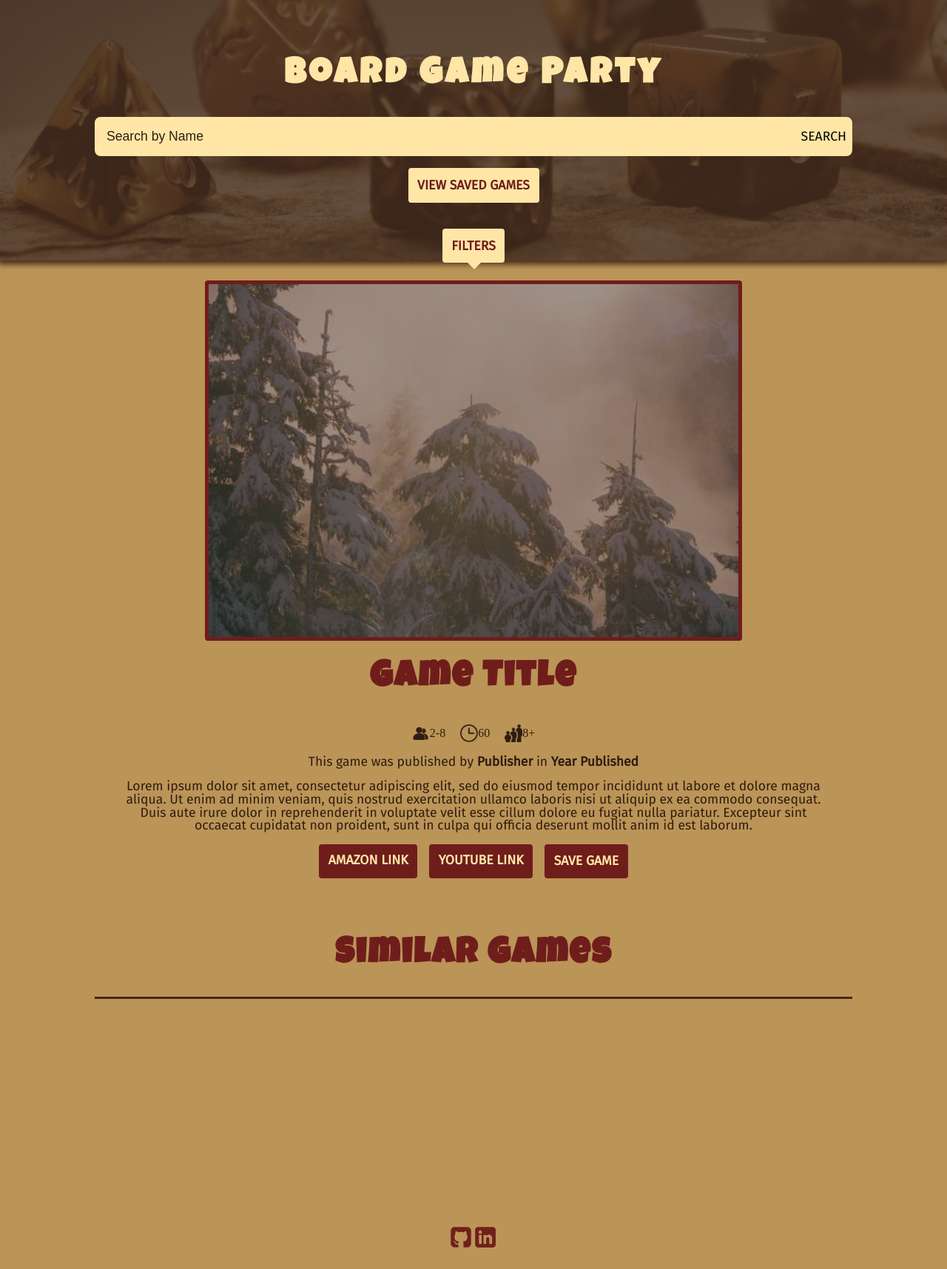
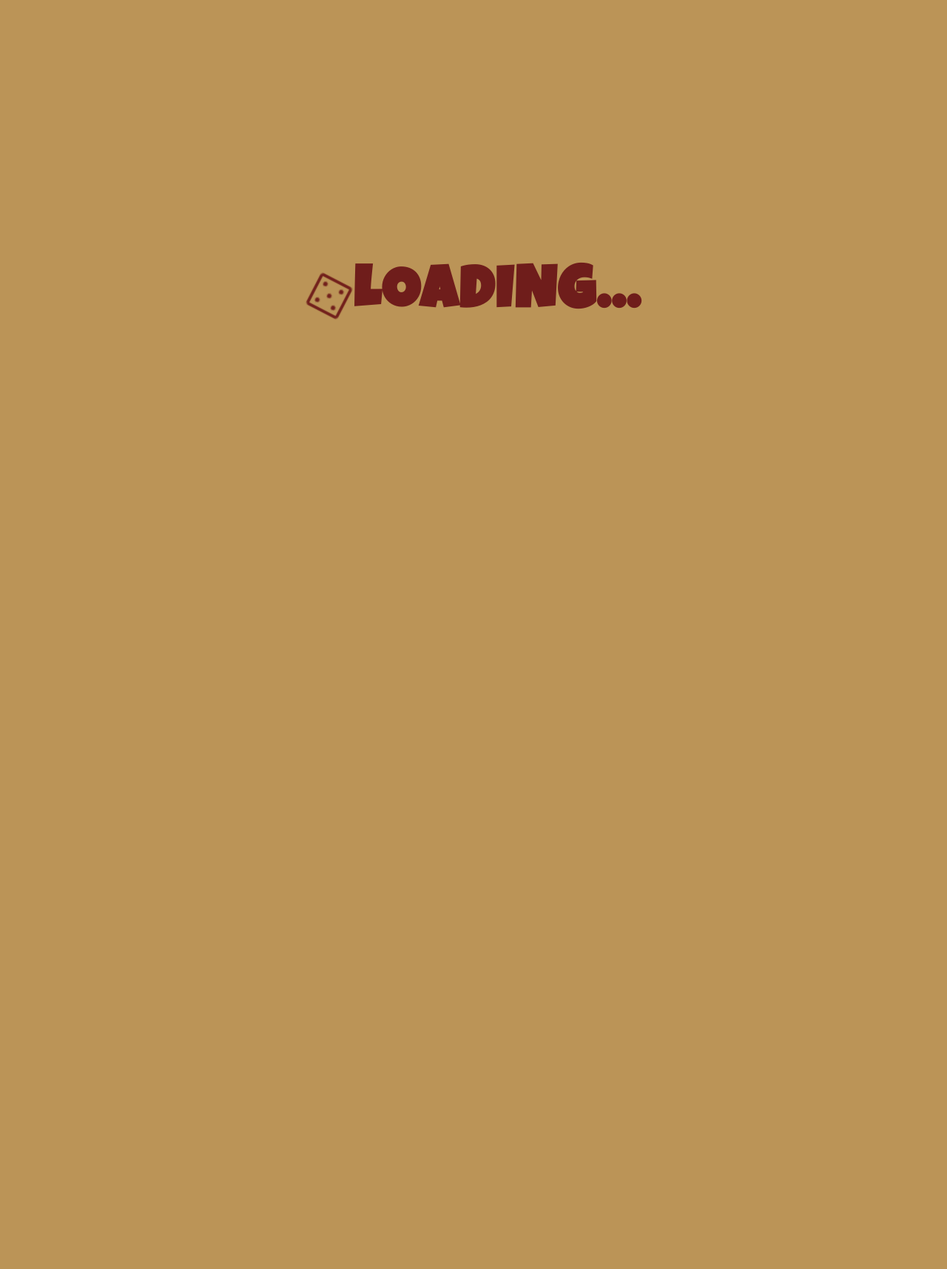
Before and after one commit to CaldwellDerek/bgp, a PHP site: page / in a window 1280 px wide. Shown: the whole page at 74% size. Run offline with PHP 8.4, Linux system fonts and the light colour scheme.

Commit message:
loading animation on page load

```diff
--- a/css/index.css
+++ b/css/index.css
@@ -48,6 +48,7 @@ html {
 }
 
 body {
+    position: relative;
     height: 100%;
     display: grid;
     grid-template-rows: 22rem 0rem auto auto 5rem;
@@ -128,6 +129,47 @@ h6 {
     cursor: pointer;
     background: var(--button-hover-color);
     border-color: var(--button-hover-color);
+}
+
+.page-load {
+    position: absolute;
+    top: 0;
+    bottom: 0;
+    right: 0;
+    left: 0;
+    background: var(--bg-color);
+    z-index: 20;
+}
+
+.page-load h1 {
+    font-size: 5rem;
+    color: var(--h-color);
+}
+
+.page-load img {
+    height: 4rem;
+    width: 4rem;
+    filter: var(--filter);
+    animation: loadingAnimation 900ms;
+    animation-iteration-count: infinite;
+}
+
+.page-load-container {
+    height: 100vh;
+    width: 100%;
+    display: flex;
+    align-items: center;
+    justify-content: center;
+}
+
+@keyframes loadingAnimation {
+    from {
+        transform: rotate(0deg);
+    }
+
+    to {
+        transform: rotate(360deg);
+    }
 }
 
 /* header -------------------------------------------------------------------- */
--- a/index.html
+++ b/index.html
@@ -19,6 +19,12 @@
     <title>Board Game Party</title>
   </head>
   <body data-trigger="down">
+    <div class="page-load">
+      <div class="page-load-container">
+        <img class="page-load-dice" src="./images/dice.png" alt="dice">
+        <h1>LOADING...</h1>
+      </div>
+    </div>
     <header>
         <div class="header-overlay"></div>
         <h1 class="site-title">Board Game Party</h1>
```
Also changed, not shown: js/index.js (+40 -32 lines), images/dice.png (added).
